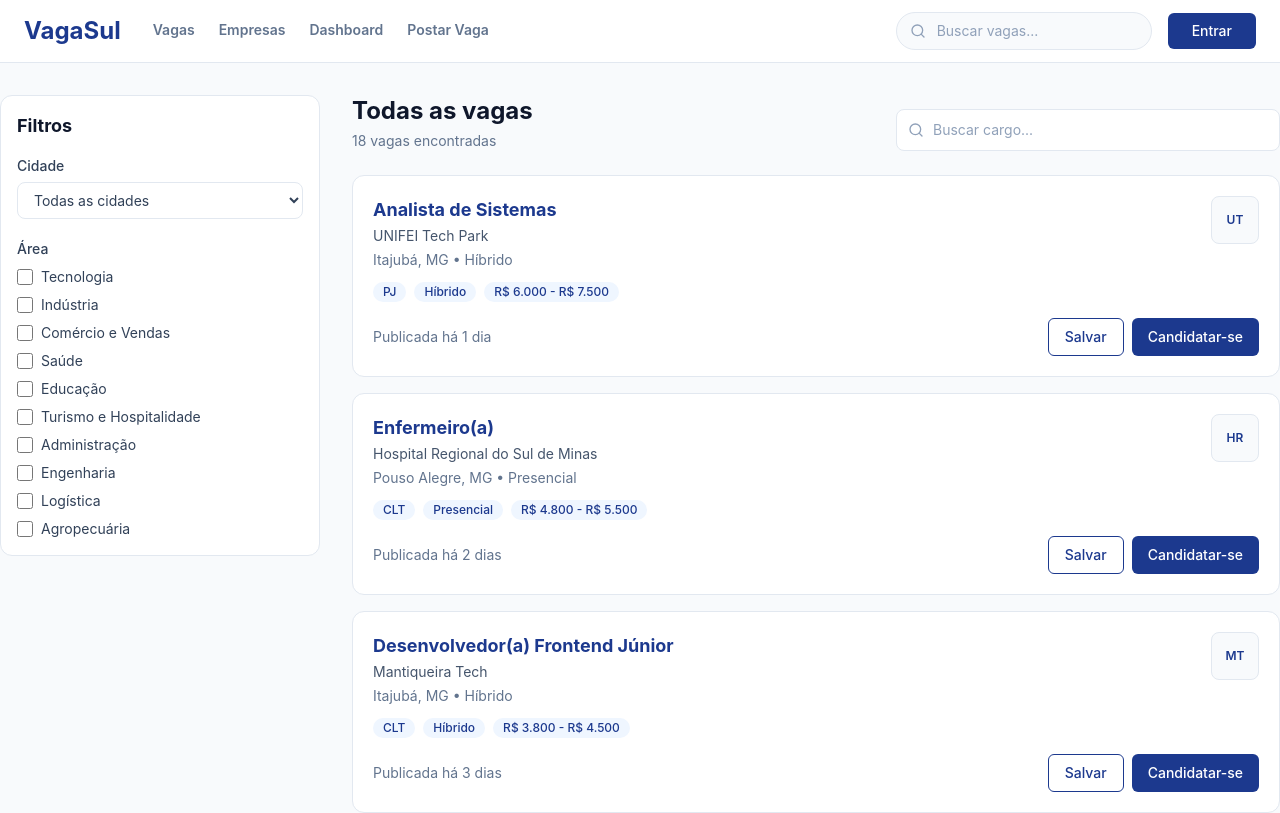
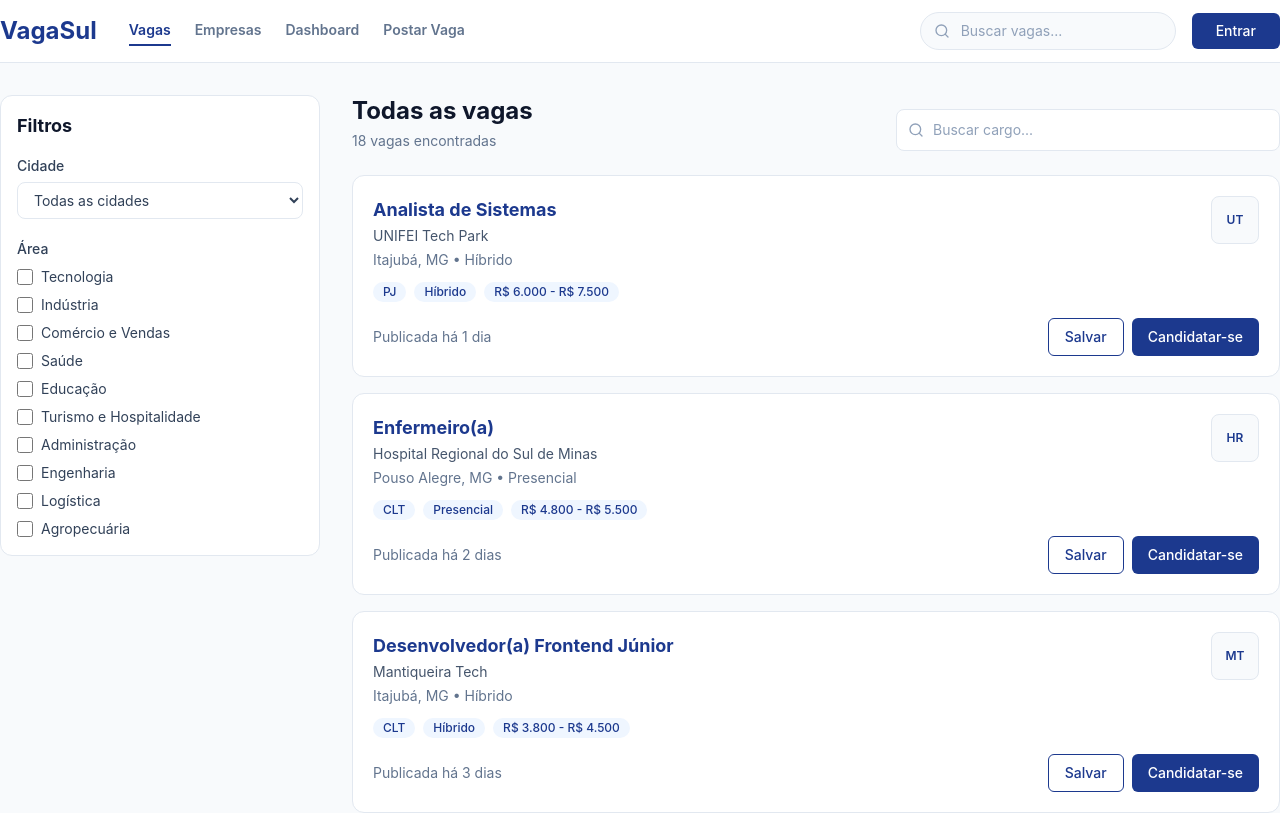
Before and after one commit to rhuanlucasdev/portal-vagas, a React (Vite) app in the folder frontend/: page /vagas in a window 1280 px wide. Shown: the top 813 px of the page. Built offline with nearby package versions, Linux system fonts and the light colour scheme.

Commit message:
feat: adiciona busca e estado ativo no header

```diff
--- a/frontend/src/components/Navbar/index.tsx
+++ b/frontend/src/components/Navbar/index.tsx
@@ -1,17 +1,52 @@
+import { type FormEvent, useState } from "react";
 import { FiSearch } from "react-icons/fi";
-import { Link, NavLink } from "react-router-dom";
+import { Link, NavLink, useLocation, useNavigate } from "react-router-dom";
 
 const links = [
-  { to: "/", label: "Vagas" },
+  { to: "/vagas", label: "Vagas" },
   { to: "/empresas", label: "Empresas" },
   { to: "/dashboard", label: "Dashboard" },
   { to: "/postar-vaga", label: "Postar Vaga" },
 ];
 
+function vagasQueryFromLocation(pathname: string, search: string) {
+  if (pathname !== "/vagas") return undefined;
+  return new URLSearchParams(search).get("q") ?? "";
+}
+
 const Navbar = () => {
+  const navigate = useNavigate();
+  const location = useLocation();
+  const urlQuery = vagasQueryFromLocation(location.pathname, location.search);
+  const [term, setTerm] = useState(urlQuery ?? "");
+  const [syncedQuery, setSyncedQuery] = useState(urlQuery);
+
+  if (urlQuery !== undefined && urlQuery !== syncedQuery) {
+    setSyncedQuery(urlQuery);
+    setTerm(urlQuery);
+  } else if (urlQuery === undefined && syncedQuery !== undefined) {
+    setSyncedQuery(undefined);
+  }
+
+  const handleSearch = (event: FormEvent<HTMLFormElement>) => {
+    event.preventDefault();
+    const params = new URLSearchParams(
+      location.pathname === "/vagas" ? location.search : "",
+    );
+    const query = term.trim();
+    if (query) {
+      params.set("q", query);
+    } else {
+      params.delete("q");
+    }
+    params.delete("page");
+    const qs = params.toString();
+    navigate(qs ? `/vagas?${qs}` : "/vagas");
+  };
+
   return (
     <header className="border-b border-slate-200 bg-white">
-      <nav className="flex items-center justify-between gap-6 px-6 py-3">
+      <nav className="page-container flex items-center justify-between gap-6 py-3">
         <div className="flex items-center gap-8">
           <Link to="/" className="text-2xl font-bold text-blue-900">
             VagaSul
@@ -22,7 +57,13 @@ const Navbar = () => {
               <NavLink
                 key={link.to}
                 to={link.to}
-                className="border-b-2 border-transparent text-sm font-semibold text-slate-500 hover:border-blue-900 hover:text-blue-900"
+                className={({ isActive }) =>
+                  `border-b-2 py-1 text-sm font-semibold ${
+                    isActive
+                      ? "border-blue-900 text-blue-900"
+                      : "border-transparent text-slate-500 hover:border-blue-900 hover:text-blue-900"
+                  }`
+                }
               >
                 {link.label}
               </NavLink>
@@ -31,18 +72,26 @@ const Navbar = () => {
         </div>
 
         <div className="flex items-center gap-4">
-          <label className="relative hidden md:block">
-            <span className="sr-only">Buscar vagas</span>
-            <FiSearch
-              className="pointer-events-none absolute top-1/2 left-3.5 h-4 w-4 -translate-y-1/2 text-slate-400"
-              aria-hidden="true"
-            />
+          <form onSubmit={handleSearch} className="relative hidden md:block">
+            <label htmlFor="header-search" className="sr-only">
+              Buscar vagas
+            </label>
+            <button
+              type="submit"
+              className="absolute top-1/2 left-3.5 -translate-y-1/2 cursor-pointer text-slate-400 hover:text-blue-900"
+              aria-label="Buscar vagas"
+            >
+              <FiSearch className="h-4 w-4" aria-hidden="true" />
+            </button>
             <input
+              id="header-search"
               type="search"
+              value={term}
+              onChange={(event) => setTerm(event.target.value)}
               placeholder="Buscar vagas..."
               className="w-64 rounded-full border border-slate-200 bg-slate-50 py-2 pr-4 pl-10 text-sm text-slate-700 placeholder:text-slate-400 focus:border-blue-900/40 focus:outline-none"
             />
-          </label>
+          </form>
 
           <button
             type="button"
```
